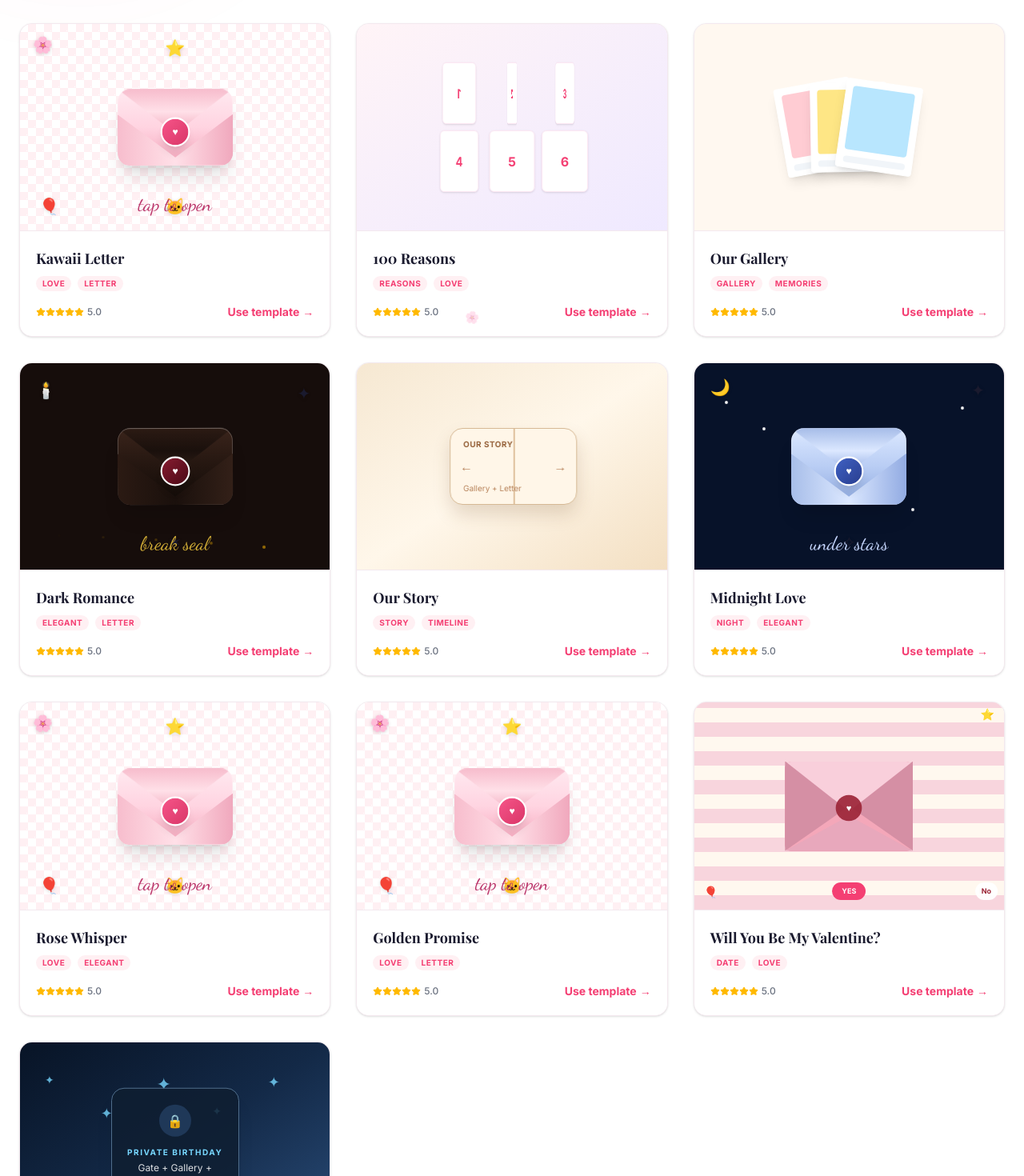
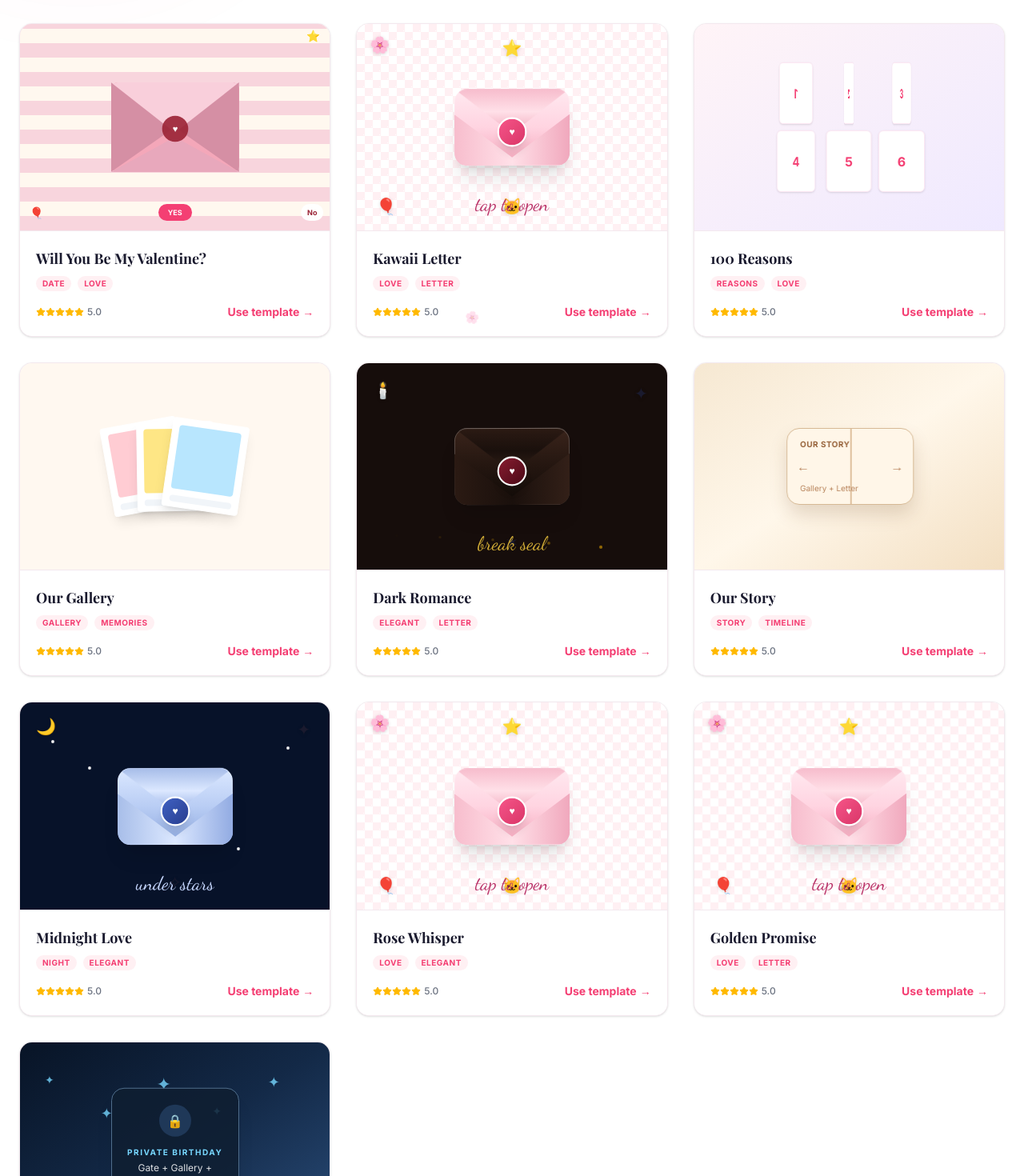
Before and after one commit to Djordje3002/LoveLetterSaaS, a React (Vite) app: page /templates in a window 1280 px wide. Shown: the part 389-1859 px from the top of the page at 80% size. Built offline with nearby package versions, Linux system fonts and the light colour scheme; no server answers; a web font is replaced by a local one.

Commit message:
feat: show valentine template first in listings

```diff
--- a/src/pages/LandingPage.jsx
+++ b/src/pages/LandingPage.jsx
@@ -81,6 +81,7 @@ const LandingPage = () => {
   ];
 
   const templates = [
+    { id: 'date-invite', name: 'Will You Be My Valentine?', tags: ['Date', 'Love'] },
     { id: 'kawaii-letter', name: 'Kawaii Letter', tags: ['Love', 'Letter'] },
     { id: '100-reasons', name: '100 Reasons', tags: ['Reasons', 'Love'] },
     { id: 'our-gallery', name: 'Our Gallery', tags: ['Gallery', 'Memories'] },
@@ -89,7 +90,6 @@ const LandingPage = () => {
     { id: 'midnight-love', name: 'Midnight Love', tags: ['Night', 'Elegant'] },
     { id: 'rose-whisper', name: 'Rose Whisper', tags: ['Love', 'Elegant'] },
     { id: 'golden-promise', name: 'Golden Promise', tags: ['Love', 'Letter'] },
-    { id: 'date-invite', name: 'Will You Be My Valentine?', tags: ['Date', 'Love'] },
     { id: 'iva-birthday', name: 'IVA Birthday', tags: ['Birthday', 'Love'] },
   ];
 
--- a/src/pages/TemplateGallery.jsx
+++ b/src/pages/TemplateGallery.jsx
@@ -9,6 +9,7 @@ const TemplateGallery = () => {
   const filters = ['All', 'Love', 'Reasons', 'Gallery', 'Story', 'Elegant', 'Date', 'Birthday'];
 
   const templates = [
+    { id: 'date-invite', name: 'Will You Be My Valentine?', tags: ['Date', 'Love'] },
     { id: 'kawaii-letter', name: 'Kawaii Letter', tags: ['Love', 'Letter'] },
     { id: '100-reasons', name: '100 Reasons', tags: ['Reasons', 'Love'] },
     { id: 'our-gallery', name: 'Our Gallery', tags: ['Gallery', 'Memories'] },
@@ -17,7 +18,6 @@ const TemplateGallery = () => {
     { id: 'midnight-love', name: 'Midnight Love', tags: ['Night', 'Elegant'] },
     { id: 'rose-whisper', name: 'Rose Whisper', tags: ['Love', 'Elegant'] },
     { id: 'golden-promise', name: 'Golden Promise', tags: ['Love', 'Letter'] },
-    { id: 'date-invite', name: 'Will You Be My Valentine?', tags: ['Date', 'Love'] },
     { id: 'iva-birthday', name: 'IVA Birthday', tags: ['Birthday', 'Love'] },
   ];
 
```
